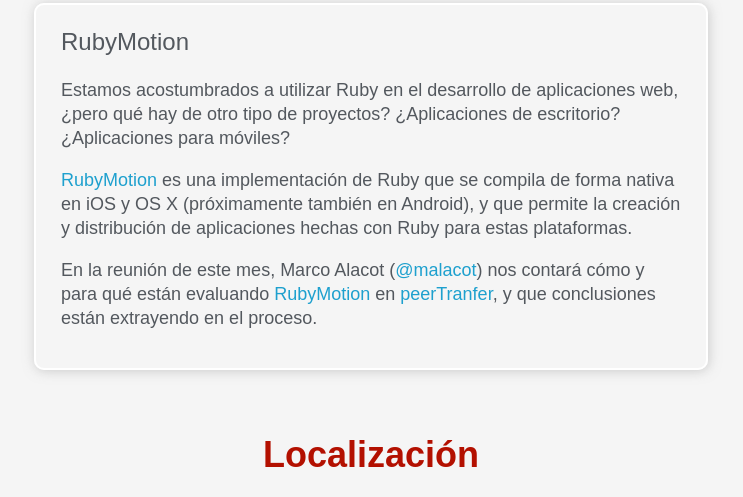
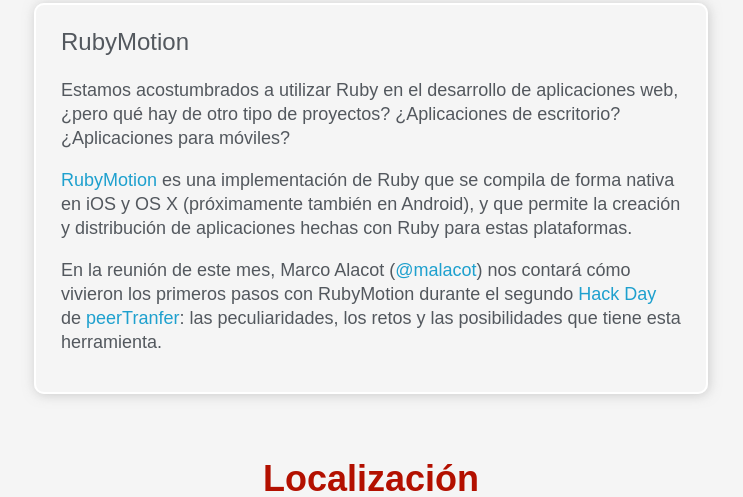
Before and after one commit to josacar/valenciarb.github.io, a Jekyll site: the page built from index.html, in a window 1280 px wide and 900 px high, scrolled down 535 px, cut to the strip 0-497 px from the top of the window. Shown: the whole strip, without its empty margins (269-1012 px from the left). Built offline with Jekyll 4.4.1, drawn with Linux system fonts in a browser that asks for light colours; some web fonts are replaced; Markdown is read by kramdown in place of the engine named in the settings.

Commit message:
Update July 2014 meetup post

```diff
--- a/_posts/2014-07-22-rubymotion.markdown
+++ b/_posts/2014-07-22-rubymotion.markdown
@@ -7,4 +7,4 @@ Estamos acostumbrados a utilizar Ruby en el desarrollo de aplicaciones web, ¿pe
 
 [RubyMotion](http://www.rubymotion.com/) es una implementación de Ruby que se compila de forma nativa en iOS y OS X (próximamente también en Android), y que permite la creación y distribución de aplicaciones hechas con Ruby para estas plataformas.
 
-En la reunión de este mes, Marco Alacot ([@malacot](https://twitter.com/malacot)) nos contará cómo y para qué están evaluando [RubyMotion](http://www.rubymotion.com/) en [peerTranfer](https://www.peertransfer.com/), y que conclusiones están extrayendo en el proceso.
+En la reunión de este mes, Marco Alacot ([@malacot](https://twitter.com/malacot)) nos contará cómo vivieron los primeros pasos con RubyMotion durante el segundo [Hack Day](http://engineering.peertransfer.com/post/83798298826/hack-day-recap) de [peerTranfer](https://www.peertransfer.com/): las peculiaridades, los retos y las posibilidades que tiene esta herramienta.
```
